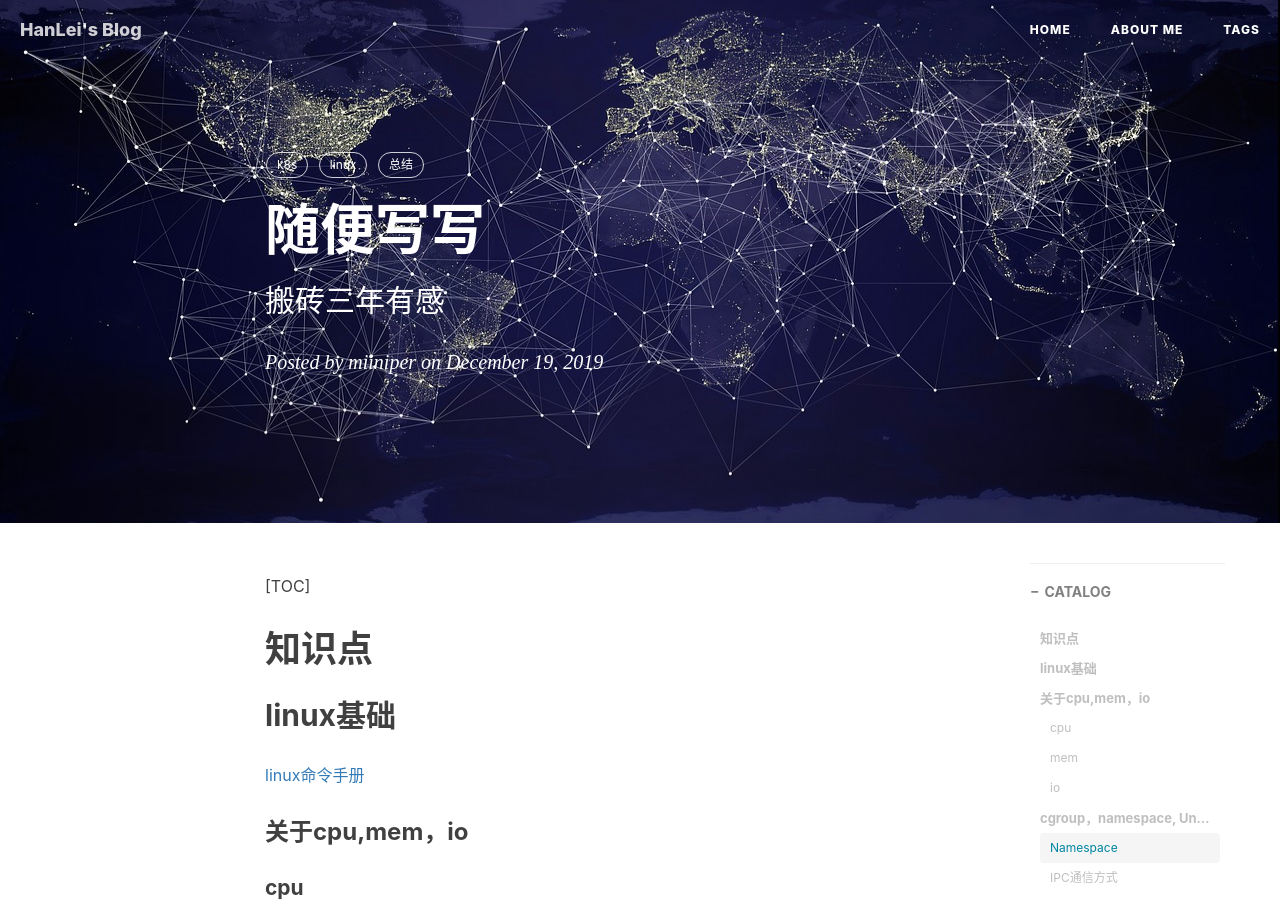
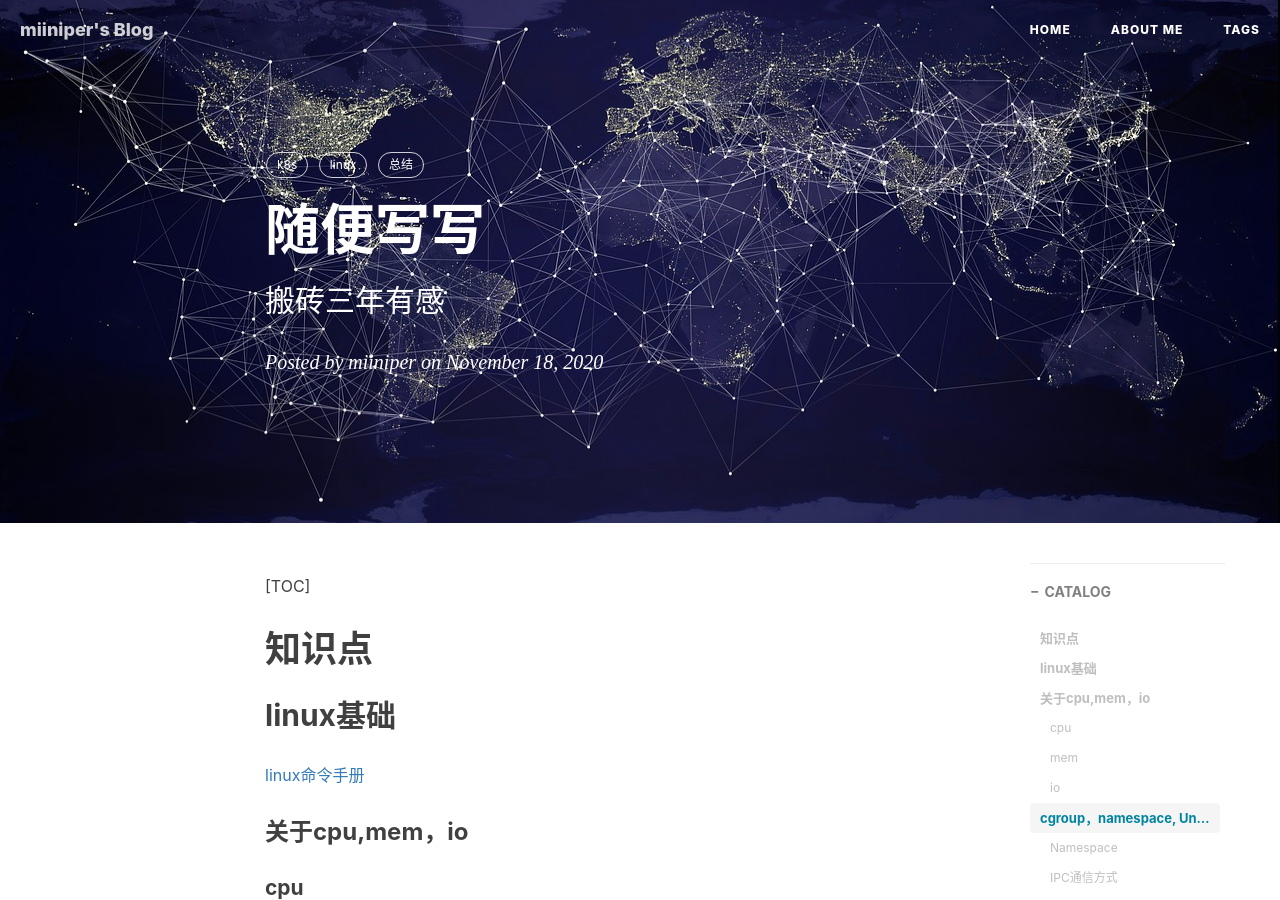
Before and after one commit to miiniper/miiniper.github.io, a Jekyll site: the page built from _posts/2020-11-18-shouldKnow.md, in a window 1280 px wide and 900 px high. Built offline with Jekyll 4.4.1, drawn with Linux system fonts in a browser that asks for light colours; nearby versions of some CDN libraries; comment, search, counter and statistics services are not loaded; some of the changed text lies outside the part shown.

Commit message:
update 2020

```diff
--- a/_config.yml
+++ b/_config.yml
@@ -1,18 +1,18 @@
 # Site settings
-title: HanLei's Blog
-SEOTitle: hanlei | BY Blog
+title: miiniper's Blog
+SEOTitle: miiniper | BY Blog
 header-img: img/post-bg-desk.jpg
 email: miiniper@gmail.com
 description: "Hello everyone."
-keyword: "BY, BY Blog, hanlei, "
-url: "http://miniper.github.io"          # your host, for absolute URL
+keyword: "BY, BY Blog, miiniper, "
+url: "http://miiniper.github.io"          # your host, for absolute URL
 baseurl: ""      # for example, '/blog' if your blog hosted on 'host/blog'
-github_repo: "https://github.com/miniper/miniper.github.io.git" # you code repository
+github_repo: "https://github.com/miiniper/miiniper.github.io.git" # you code repository
 
 # Sidebar settings
 sidebar: true                           # whether or not using Sidebar.
 sidebar-about-description: "  happy !"
-sidebar-avatar: /img/hanlei1.jpg      # use absolute URL, seeing it's used in both `/` and `/about/`
+sidebar-avatar: /img/miniper1.jpg      # use absolute URL, seeing it's used in both `/` and `/about/`
 
 
 
--- a/_posts/2020-11-18-shouldKnow.md
+++ b/_posts/2020-11-18-shouldKnow.md
@@ -2,7 +2,7 @@
 layout:     post
 title:      随便写写
 subtitle:   搬砖三年有感
-date:       2019-12-19
+date:       2020-11-18
 author:     miiniper
 header-img: img/bg-mysql.jpg
 catalog: true
@@ -193,8 +193,6 @@ ACK —— 确认，使得确认号有效。
 
 三次握手
 
-![](https://github.com/miiniper/miiniper.github.io/raw/master/img/oracle/oracle1.png)
-
 <img src="https://github.com/miiniper/miiniper.github.io/raw/master/img/image-20201117171530995.png" alt="image-20201117171530995" style="zoom:60%;" />
 
 四次挥手
```
